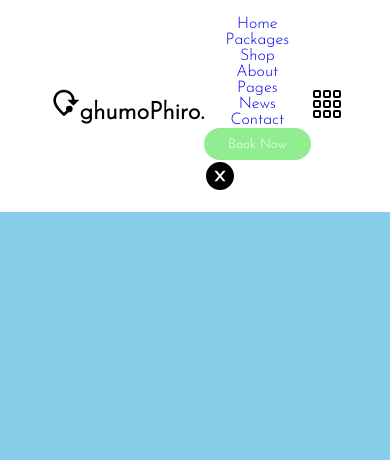
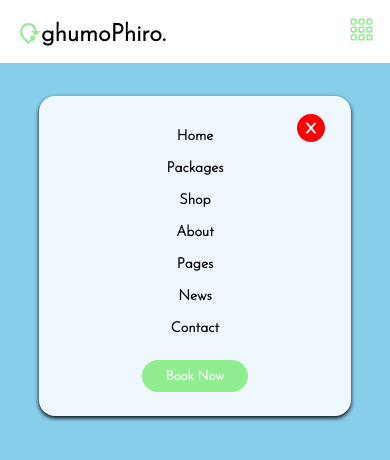
Before and after one commit to soumya-rayast/travelandtourwebsite, a React (Create React App) app: page / in a window 390 px wide. Shown: the top 460 px of the page. Built offline with nearby package versions, Linux system fonts and the light colour scheme.

Commit message:
Updated navbar css file

```diff
--- a/package.json
+++ b/package.json
@@ -12,6 +12,7 @@
     "react-icon": "^1.0.0",
     "react-icons": "^4.8.0",
     "react-scripts": "5.0.1",
+    "sass": "^1.59.2",
     "web-vitals": "^2.1.4"
   },
   "scripts": {
--- a/src/Components/Navbar/Navbar.jsx
+++ b/src/Components/Navbar/Navbar.jsx
@@ -8,13 +8,14 @@ const Navbar = () => {
     <div>
     <section classnName="navbarSection">
       <header className="header flex">
-        <div className="logo">
+        <div className="logoDiv">
           <a href="#" className="logo flex">
             <h1> <MdModeOfTravel className='icon'/>ghumoPhiro.</h1>
           </a>
         </div>
         <div className="navBar">
           <ul className="navLists flex">
+
             <li className="navItem">
               <a href="#" className="navLink">Home</a>
             </li>
@@ -40,6 +41,7 @@ const Navbar = () => {
               <a href="#">Book Now</a>
             </button>
           </ul>
+
           <div className="closeNavbar">
             <AiFillCloseCircle  className='icon'/>
           </div>
--- a/src/Components/Navbar/navbar.css
+++ b/src/Components/Navbar/navbar.css
@@ -2,7 +2,7 @@
     position: fixed;
     display: flex;
     align-items: center;
-    justify-content: center;
+    justify-content: space-between;
     background-color: white;
     width: 100%;
     padding: 1rem;
@@ -10,10 +10,20 @@
 }
 .logo{
     color: black;
+    font-weight: 600;
+    cursor: pointer;
+    align-items: center;
+    justify-content: center;
+}
+.logo .icon{
+    font-size: 25px;
+    color: lightgreen;
+    transform: translateY(5px);
 }
 @media screen and (max-width: 768px) {
-    .navbar{
+    .navBar{
         position: absolute;
+        padding: 1rem;
         background-color: aliceblue;
         height: max-content;
         width: 80%;
@@ -26,9 +36,46 @@
         transition:  .3s ease-in-out;
     }
     .navLists{
-        display: flex;
         flex-direction: column;
+        justify-content: center;
+        width: 100%;
+        margin: auto;
+        padding:  .5rem 0;
+    }
+    .navItem{
+        padding: .5rem 0;
+    }
+    .navLink{
+        color: Black;
+        font-size: .9rem;
+        font-weight: 600;
+    }
+    .navLink:hover{
+        color: skyblue;
+    }
+    .btn{
+        margin-top:  1rem;
+    }
+    .btn a{
+        font-weight: 600;
+        color: white;
+    }
+    .closeNavbar{
+        position: absolute;
+        top: 1rem;
+        right: 1.5rem;
+        color:lightgreen ;
+    }
+    .closeNavbar{
+        color: red;
+    }
+}
 
-    }
+.toggleNavbar .icon{
+    font-size: 25px;
+    color: lightgreen;
 
 }
+.toggleNavbar .icon:hover{
+    color: aqua;
+}
--- a/src/app.css
+++ b/src/app.css
@@ -12,7 +12,7 @@ li{
     list-style: none;
 }
 .section{
-    padding:  4rem 0 2rem;
+    padding: 4rem 0 2rem;
 }
 .container{
     padding-left:  1.5rem;
```
Also changed, not shown: 1 other file (tests, documents, lock files or other folders).
